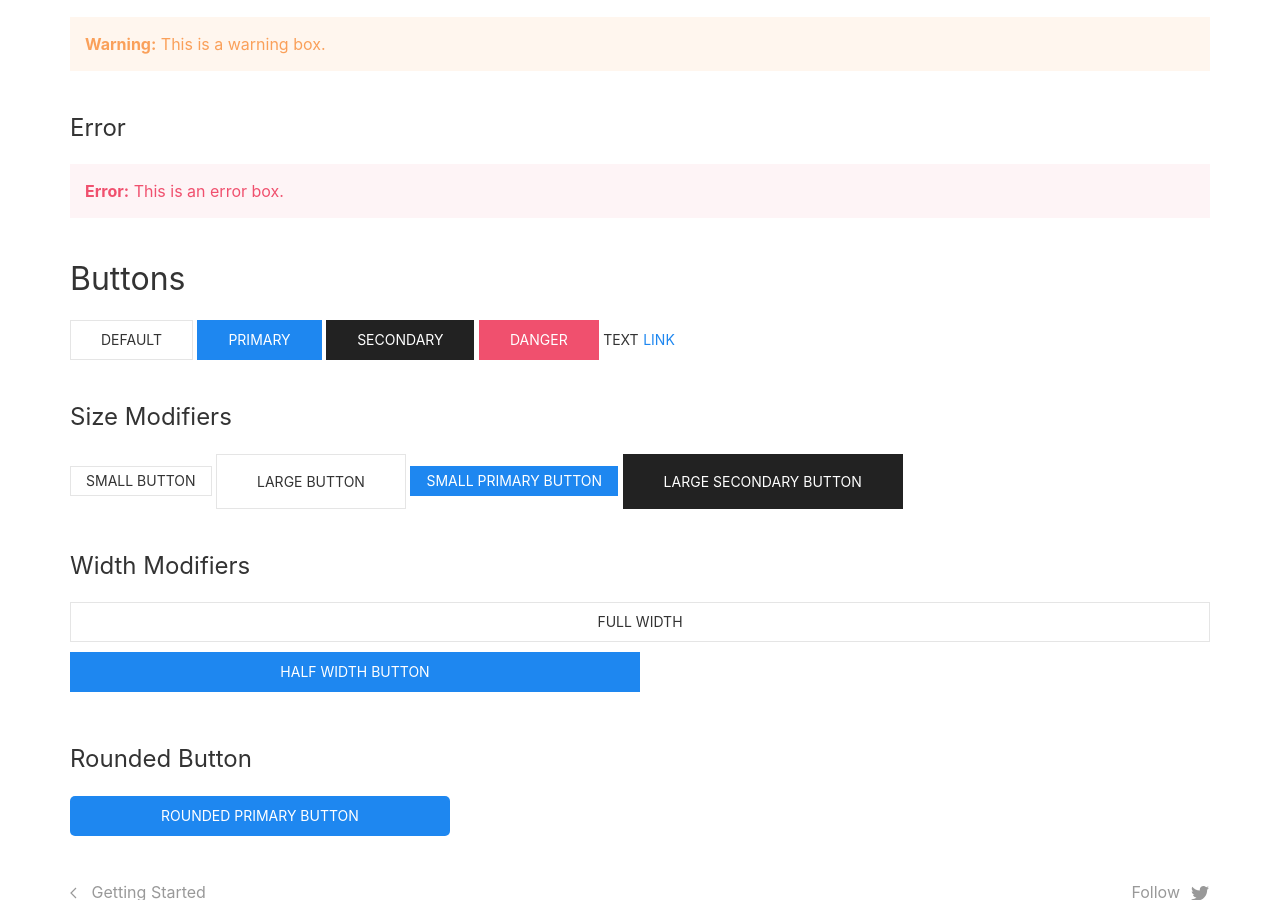
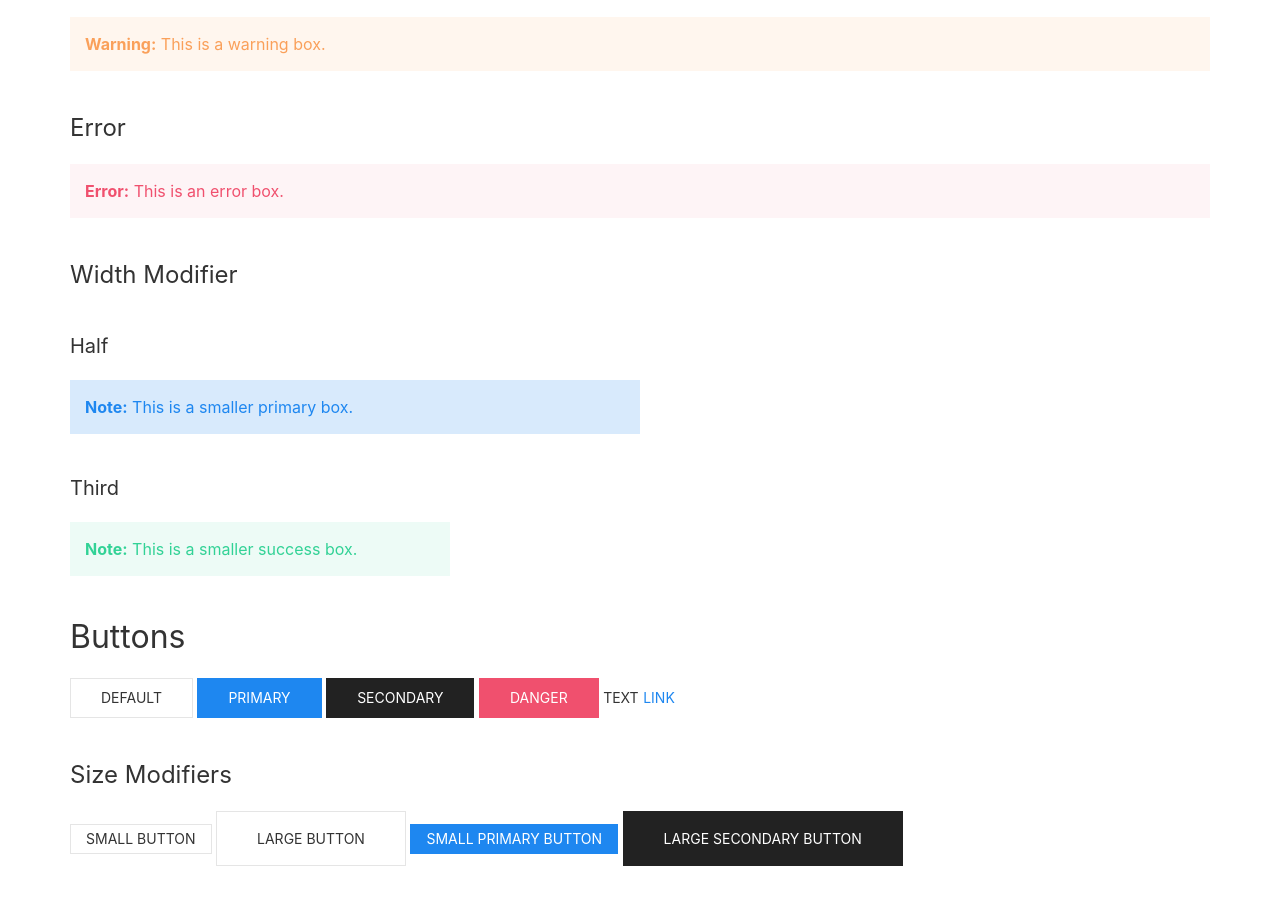
Before and after one commit to jpasholk/jekyll-uikit, a Jekyll site: the page built from _posts/2018-04-28-markdown-test.markdown, in a window 1280 px wide and 900 px high, scrolled down 2396 px. Built offline with Jekyll 4.4.1, drawn with Linux system fonts in a browser that asks for light colours; comment, search, counter and statistics services are not loaded.

Commit message:
Adding markdown examples and fixed a link

```diff
--- a/_layouts/default.html
+++ b/_layouts/default.html
@@ -1,5 +1,5 @@
 <!DOCTYPE html>
-<html lang="" itemscope itemtype="http://schema.org/Article">
+<html lang="" itemscope itemtype="https://schema.org/Article">
   {% include head.html %}
 <main class="uk-animation-slide-top-small">
   {% include header.html %}
--- a/_posts/2018-04-28-markdown-test.markdown
+++ b/_posts/2018-04-28-markdown-test.markdown
@@ -82,6 +82,18 @@ You can add notification, warning and error boxes like this:
 {: .uk-alert-danger .uk-padding-small}
 **Error:** This is an error box.
 
+### Width Modifier
+
+#### Half
+
+{: .uk-alert-primary .uk-padding-small .uk-width-1-2}
+**Note:** This is a smaller primary box.
+
+#### Third
+
+{: .uk-alert-success .uk-padding-small .uk-width-1-3}
+**Note:** This is a smaller success box.
+
 ## Buttons
 
 {: .uk-button .uk-button-default	}
@@ -121,7 +133,7 @@ Large Secondary Button
 {: .uk-button .uk-button-default .uk-width-1-1 .uk-margin-small-bottom}
 Full Width
 
-{: .uk-button .uk-button-primary .uk-width-1-2 .uk-margin-small-bottom}
+{: .uk-button .uk-button-primary .uk-width-1-3 .uk-margin-small-bottom}
 Half Width Button
 
 ### Rounded Button
```
